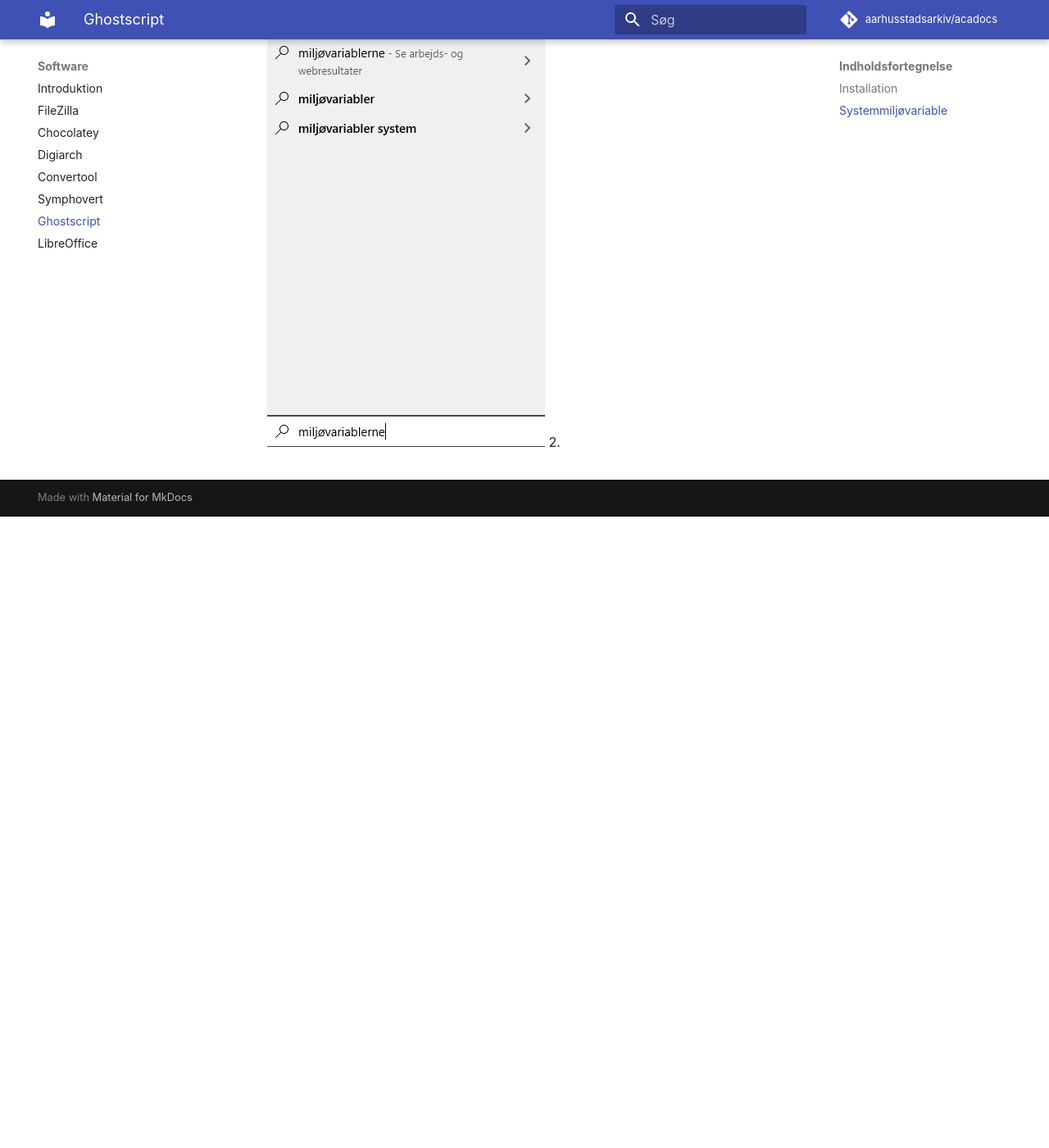
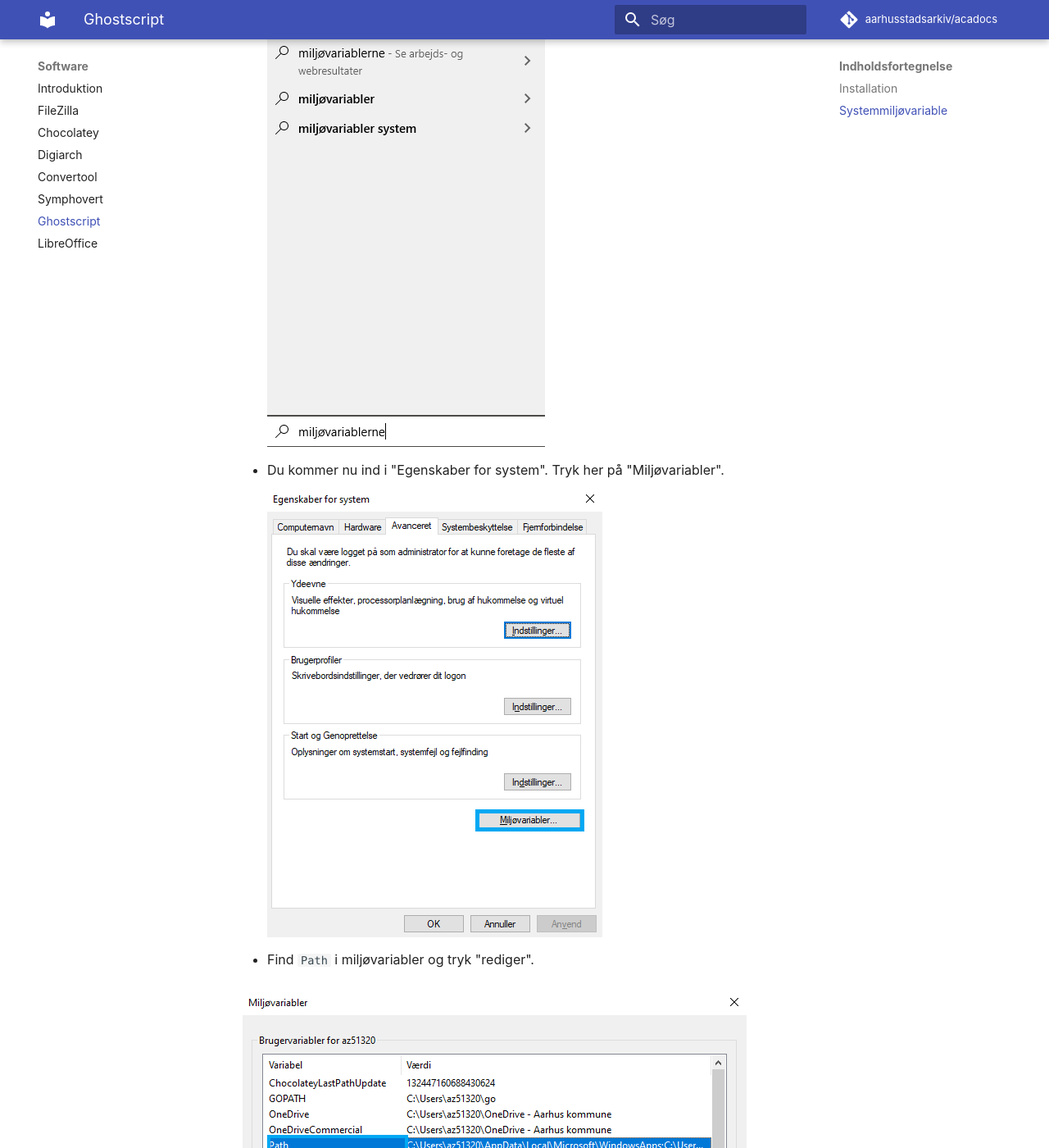
Before and after one commit to aarhusstadsarkiv/acadocs, an MkDocs documentation site: the page built from docs/software/ghostscript.md, in a window 1280 px wide and 1400 px high, scrolled down 1124 px. Shown: the whole window at 82% size. Built offline with MkDocs 1.6.1 and Material for MkDocs 9.7.7, drawn with Linux system fonts in a browser that asks for light colours; comment, search, counter and statistics services are not loaded; before the commit the page ends 1754 px from its top, so only the background shows below that; some of the changed text lies outside the part shown.

Commit message:
Add gs path guide

```diff
--- a/docs/software/ghostscript.md
+++ b/docs/software/ghostscript.md
@@ -25,7 +25,18 @@
 
 Systemmiljøvariable opdateres som følger.
 
-1. Find indstillingen "Rediger systemmiljøvariablerne"
+- Find indstillingen "Rediger systemmiljøvariablerne"
 
-    ![img](../img/find_env.png)
-2.
+    ![Rediger systemmiljøvariablerne](../img/find_env.png)
+
+- Du kommer nu ind i "Egenskaber for system". Tryk her på "Miljøvariabler".
+
+    ![Egenskaber for system](../img/sys_attr.png)
+
+- Find `Path` i miljøvariabler og tryk "rediger".
+
+   ![Miljøvariabler](../img/env_vars.png)
+
+- Tryk på "Ny" og tilføj den ønskede sti.
+
+    ![Ny miljøvariabel](../img/new_env_var.png)
```
Also changed, not shown: docs/img/env_vars.png, docs/img/new_env_var.png, docs/img/sys_attr.png.
